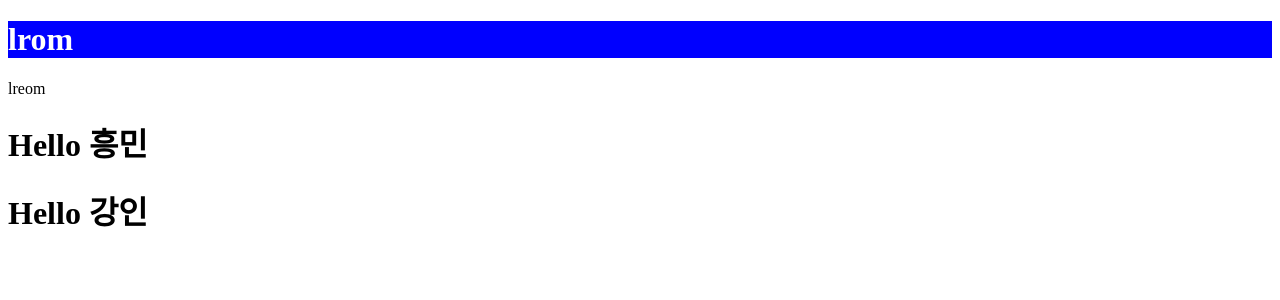
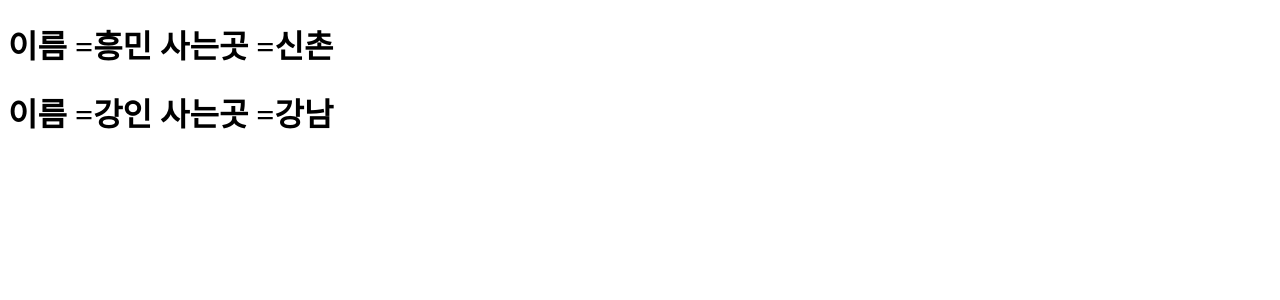
Before and after one commit to travelerjh/react, a React (Create React App) app: page / in a window 1280 px wide. Shown: the top 300 px of the page. Built offline with nearby package versions, Linux system fonts and the light colour scheme.

Commit message:
구조 분해 할당

```diff
--- a/src/App.js
+++ b/src/App.js
@@ -3,15 +3,8 @@
   return (
     <>
       <div>
-        <h1
-          className={"note"}
-          style={{ backgroundColor: "blue", color: "white" }}
-        >
-          lrom
-        </h1>
-        <p title={"문단 요소"}>lreom</p>
-        <Mycom tilte="내컴포넌트" name="흥민" />
-        <Mycom tilte="I am 컴포넌트에요" name="강인" />
+        <MyComp value="흥민" address="신촌" />
+        <MyComp value="강인" address="강남" />
       </div>
     </>
   );
@@ -21,11 +14,12 @@
 // 사용한 곳에서 넘긴 property 들이 객채로 담김
 // 예 title ="내컴포넌트"  => {title:"내컴포넌트"}
 
-function Mycom(props) {
-  console.log("Mycom 이 받은 property", props);
+function MyComp({ value, address }) {
   return (
     <div>
-      <h1 title={props.tilte}> Hello {props.name}</h1>
+      <h1>
+        이름 ={value} 사는곳 ={address}
+      </h1>
     </div>
   );
 }
```
